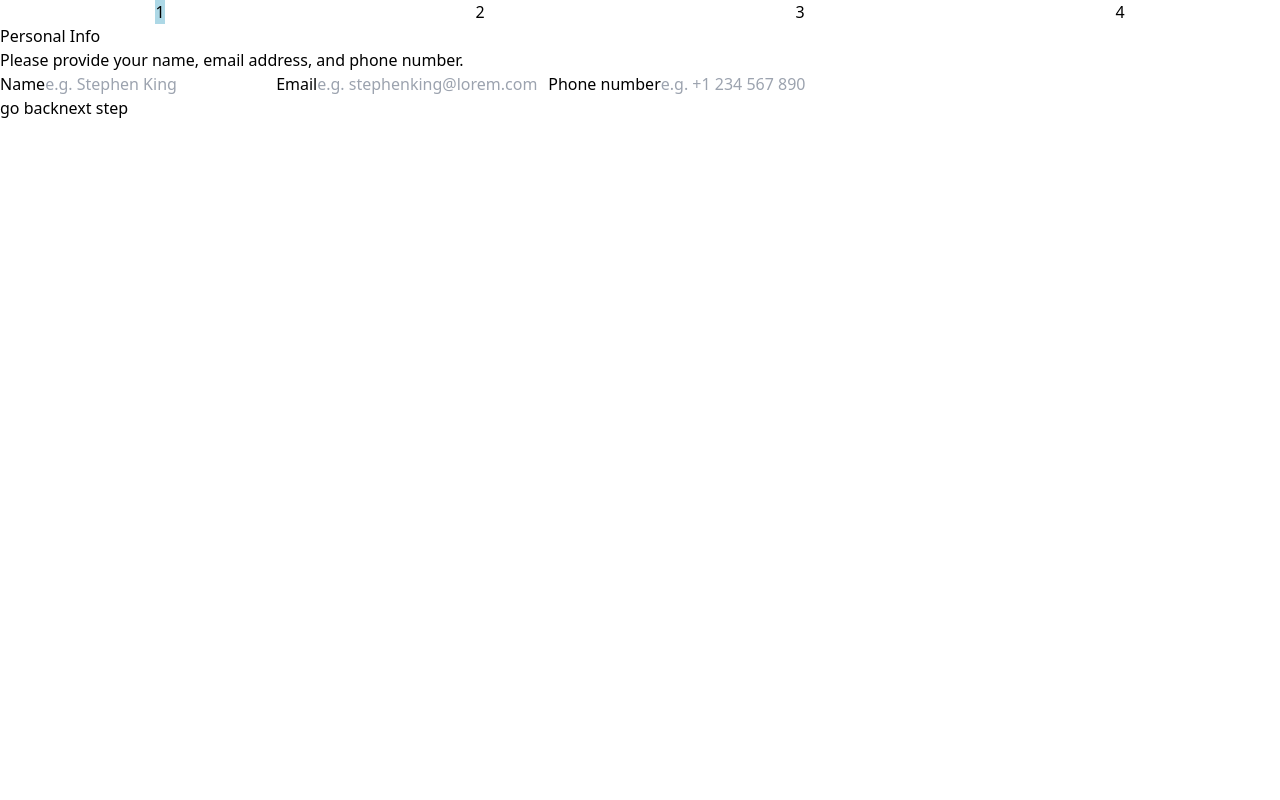
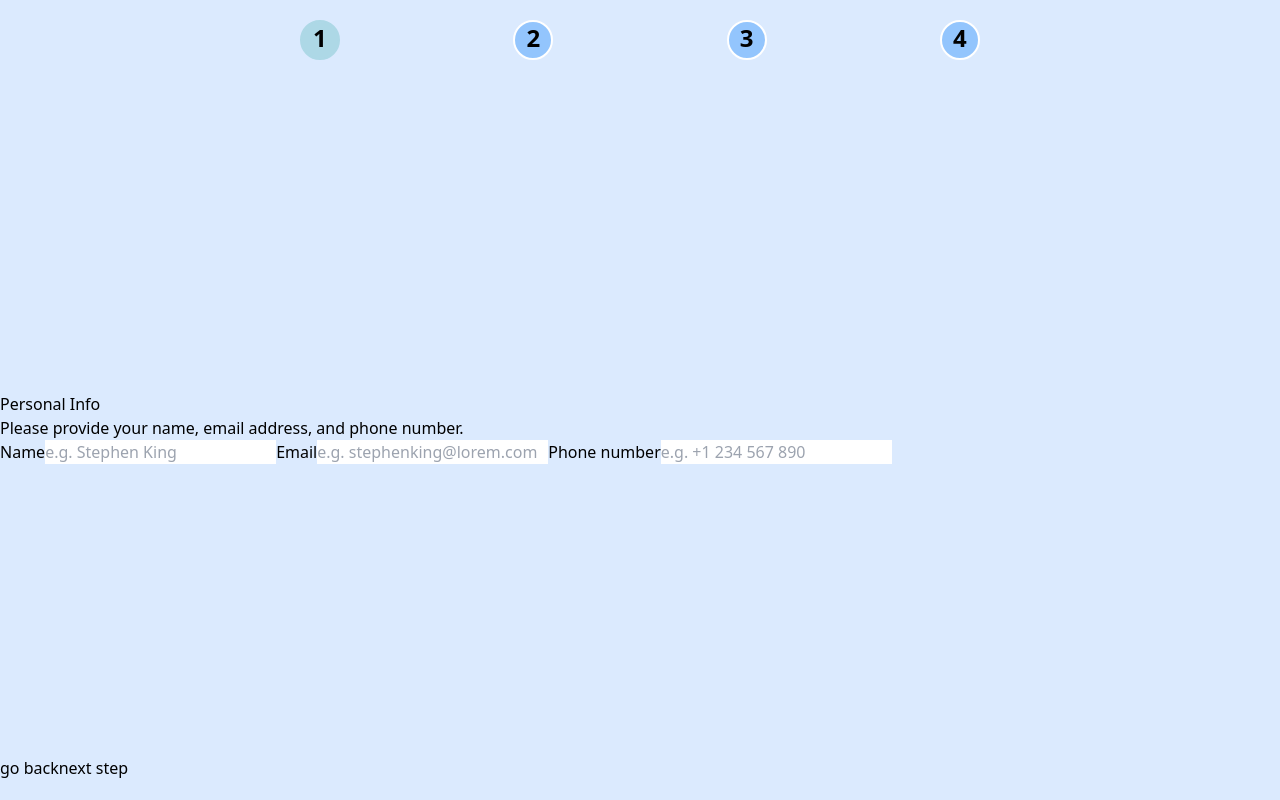
Before and after one commit to diopmorfall/multistep-form, a React (Create React App) app: page / in a window 1280 px wide. Built offline with nearby package versions, Linux system fonts and the light colour scheme.

Commit message:
StepsBar tailwind styles added

```diff
--- a/src/components/StepsBar/StepsBar.js
+++ b/src/components/StepsBar/StepsBar.js
@@ -9,7 +9,10 @@ export default function StepsBar() {
             <ul className={moduleStyles['ul']}>
                 {[1, 2, 3, 4].map(step => (
                     <li key={step}
-                        style={page === step ? { backgroundColor: 'lightblue' } : {}}
+                        style={page === step ?
+                            { backgroundColor: 'lightblue', border: '2px solid lightblue' } :
+                            {}
+                        }
                     >
                         {step}
                     </li>
--- a/src/components/StepsBar/StepsBar.module.css
+++ b/src/components/StepsBar/StepsBar.module.css
@@ -1,6 +1,17 @@
+@tailwind base;
+@tailwind components;
+@tailwind utilities;
+
+nav {
+    @apply mb-10;
+}
+
 .ul {
+    @apply mx-auto flex w-2/3 justify-around;
     list-style-type: none;
-    display: flex;
-    flex-direction: row;
-    justify-content: space-around;
 }
+
+
+.ul li {
+    @apply h-10 w-10 rounded-full border-2 border-white bg-blue-300 text-center text-2xl font-semibold;
+}
--- a/src/index.css
+++ b/src/index.css
@@ -9,6 +9,11 @@
     scroll-behavior: smooth;
 }
 
+#root{
+    @apply relative mx-auto flex flex-col justify-between bg-blue-100 py-5;
+    height: 100vh;
+}
+
 .attribution{
     font-size: 11px;
     text-align: center;
```
